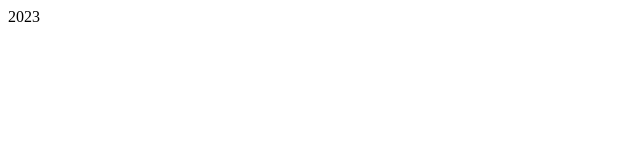
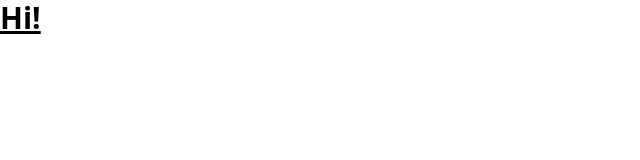
Before and after one commit to elevationlens/website, a plain HTML site: page index.html in a window 1280 px wide. Shown: the full height of the page, 0-640 px from the left. Drawn offline with nearby package versions, Linux system fonts and the light colour scheme.

Commit message:
Update index.html

```diff
--- a/index.html
+++ b/index.html
@@ -1 +1,13 @@
-2023
+<!doctype html>
+<html>
+<head>
+  <meta charset="UTF-8">
+  <meta name="viewport" content="width=device-width, initial-scale=1.0">
+  <script src="https://cdn.tailwindcss.com"></script>
+</head>
+<body>
+  <h1 class="text-3xl font-bold underline">
+    Hi!
+  </h1>
+</body>
+</html>
```
